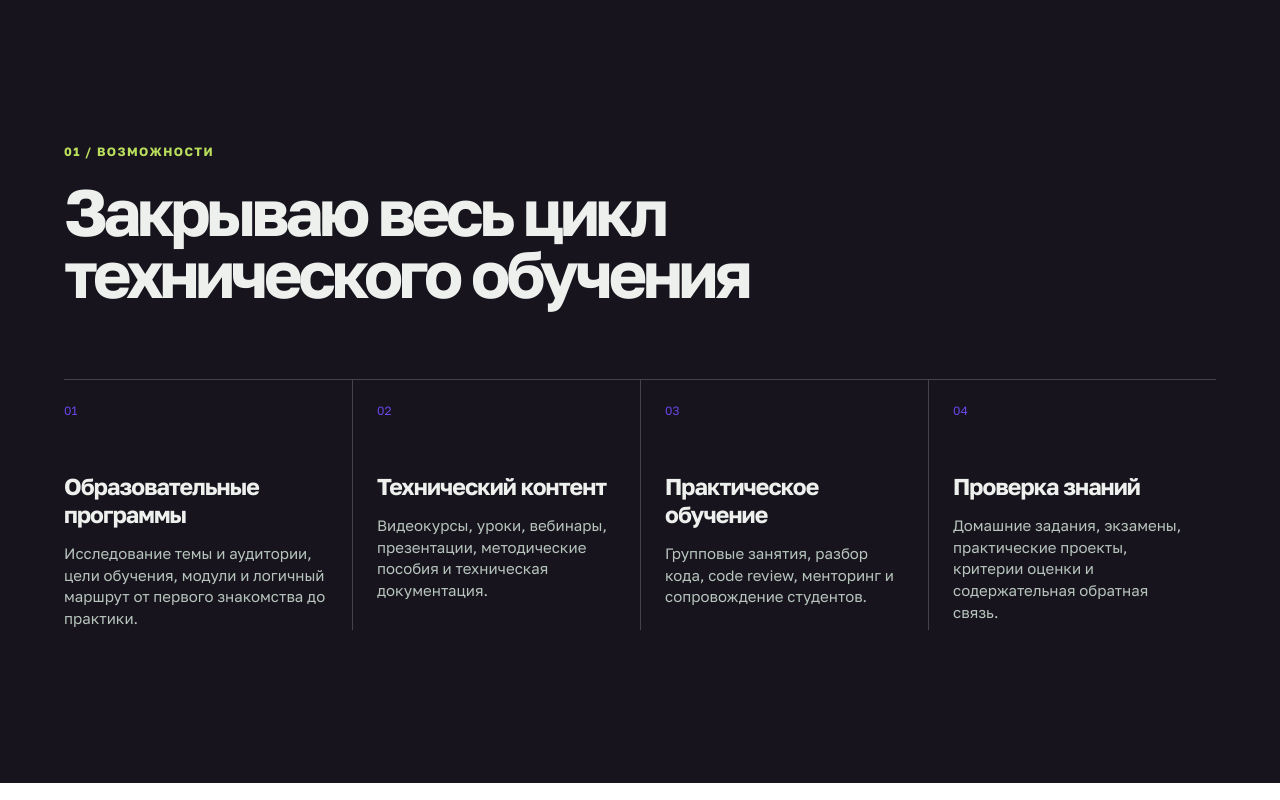
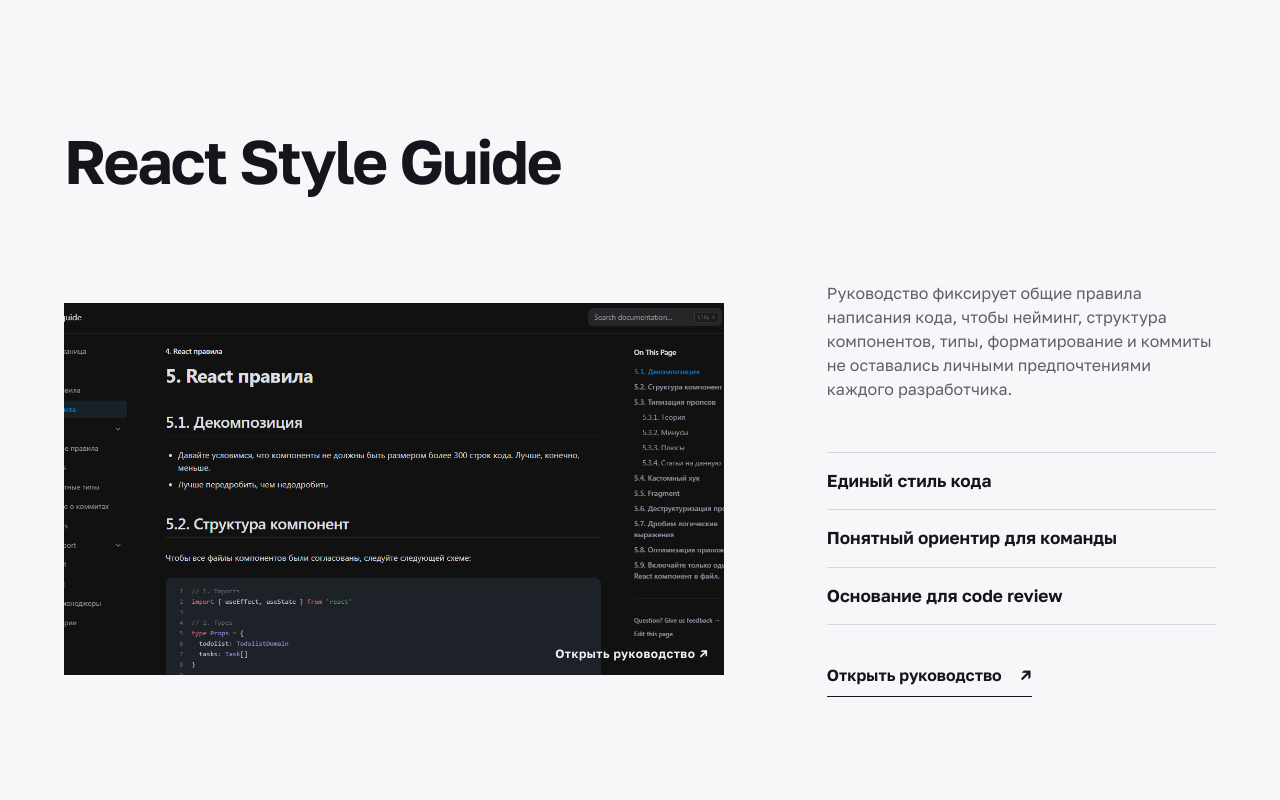
Before and after one commit to safronman/safronman.github.io, a Next.js app: page / in a window 1280 px wide. Shown: the part 6360-7160 px from the top of the page. Built offline with nearby package versions, Linux system fonts and the light colour scheme.

Commit message:
feat: add react style guide case

```diff
--- a/app/page.tsx
+++ b/app/page.tsx
@@ -8,6 +8,7 @@
 import CourseCatalog from "./course-catalog";
 import styles from "./page.module.css";
 import Presentations from "./presentations";
+import StyleGuide from "./style-guide";
 import TeachingVideo from "./teaching-video";
 
 const projects = [
@@ -228,6 +229,8 @@
 
       <Presentations />
 
+      <StyleGuide />
+
       <section className={`${styles.section} ${styles.services}`}>
         <div className={styles.sectionIntro}>
           <p className={styles.kicker}>01 / Возможности</p>
--- /dev/null
+++ b/app/style-guide.module.css
@@ -0,0 +1,122 @@
+.styleGuide {
+  padding: clamp(88px, 11vw, 156px) clamp(22px, 5vw, 82px);
+  background: var(--paper);
+  color: var(--ink);
+}
+
+.inner {
+  max-width: 1400px;
+  margin: auto;
+}
+
+.inner h2 {
+  font-size: clamp(2.375rem, 4.8vw, 4.5rem);
+  font-weight: 650;
+  letter-spacing: -0.035em;
+  line-height: 0.98;
+  text-wrap: balance;
+}
+
+.content {
+  display: grid;
+  grid-template-columns: minmax(0, 1.12fr) minmax(300px, 0.66fr);
+  gap: clamp(40px, 8vw, 130px);
+  align-items: center;
+  margin-top: clamp(48px, 7vw, 92px);
+}
+
+.coverLink {
+  position: relative;
+  display: block;
+  aspect-ratio: 16 / 9;
+  overflow: hidden;
+  background: var(--ink);
+}
+
+.coverLink img {
+  object-fit: cover;
+  transition: transform 0.35s cubic-bezier(0.16, 1, 0.3, 1);
+}
+
+.coverLink::after {
+  position: absolute;
+  inset: 0;
+  content: "";
+  background: rgba(23, 20, 29, 0.1);
+  transition: background-color 0.2s cubic-bezier(0.16, 1, 0.3, 1);
+}
+
+.coverAction {
+  position: absolute;
+  z-index: 1;
+  right: 16px;
+  bottom: 14px;
+  color: var(--ink-on-dark);
+  font-size: 0.75rem;
+  font-weight: 650;
+  letter-spacing: 0.04em;
+}
+
+.coverLink:hover::after {
+  background: rgba(23, 20, 29, 0.34);
+}
+
+.coverLink:hover img {
+  transform: scale(1.025);
+}
+
+.coverLink:focus-visible,
+.textLink:focus-visible {
+  outline: 2px solid var(--signal);
+  outline-offset: 4px;
+}
+
+.description > p {
+  max-width: 43ch;
+  color: var(--muted);
+  line-height: 1.5;
+  text-wrap: pretty;
+}
+
+.description ul {
+  margin-top: clamp(32px, 4vw, 52px);
+  list-style: none;
+  border-top: 1px solid var(--line);
+}
+
+.description li {
+  padding: 16px 0 17px;
+  border-bottom: 1px solid var(--line);
+  font-size: clamp(1rem, 1.35vw, 1.1875rem);
+  font-weight: 650;
+  line-height: 1.35;
+}
+
+.textLink {
+  display: inline-flex;
+  min-height: 44px;
+  align-items: center;
+  gap: 18px;
+  margin-top: 28px;
+  border-bottom: 1px solid currentColor;
+  color: var(--ink);
+  font-weight: 650;
+}
+
+.textLink:hover {
+  color: var(--signal);
+}
+
+@media (max-width: 820px) {
+  .content {
+    grid-template-columns: 1fr;
+  }
+}
+
+@media (prefers-reduced-motion: reduce) {
+  .coverLink,
+  .coverLink::after,
+  .coverLink img {
+    transition: none;
+  }
+}
--- /dev/null
+++ b/app/style-guide.tsx
@@ -0,0 +1,57 @@
+import Image from "next/image";
+import styles from "./style-guide.module.css";
+
+const styleGuideUrl = "https://code-style.it-incubator.io/react";
+
+export default function StyleGuide() {
+  return (
+    <section className={styles.styleGuide} id="style-guide">
+      <div className={styles.inner}>
+        <h2>React Style Guide</h2>
+
+        <div className={styles.content}>
+          <a
+            aria-label="Открыть React Style Guide"
+            className={styles.coverLink}
+            href={styleGuideUrl}
+            rel="noreferrer"
+            target="_blank"
+          >
+            <Image
+              alt="Страница React Style Guide с правилами декомпозиции и структуры компонентов"
+              fill
+              sizes="(max-width: 820px) 100vw, 56vw"
+              src="/manual/manual-react-style-guide.png"
+            />
+            <span aria-hidden="true" className={styles.coverAction}>
+              Открыть руководство ↗
+            </span>
+          </a>
+
+          <div className={styles.description}>
+            <p>
+              Руководство фиксирует общие правила написания кода, чтобы нейминг,
+              структура компонентов, типы, форматирование и коммиты не
+              оставались личными предпочтениями каждого разработчика.
+            </p>
+
+            <ul>
+              <li>Единый стиль кода</li>
+              <li>Понятный ориентир для команды</li>
+              <li>Основание для code review</li>
+            </ul>
+
+            <a
+              className={styles.textLink}
+              href={styleGuideUrl}
+              rel="noreferrer"
+              target="_blank"
+            >
+              Открыть руководство <span aria-hidden="true">↗</span>
+            </a>
+          </div>
+        </div>
+      </div>
+    </section>
+  );
+}
```
